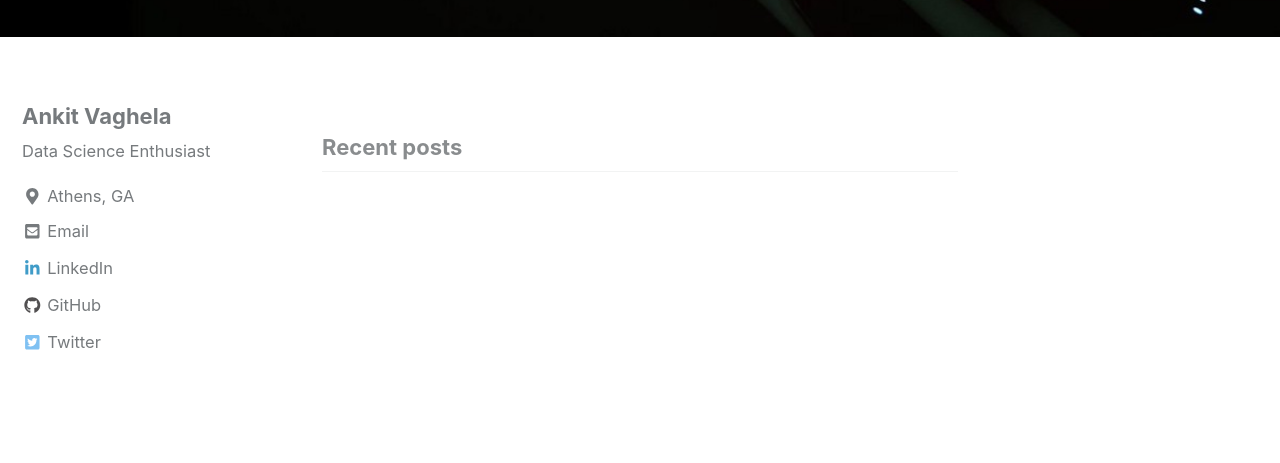
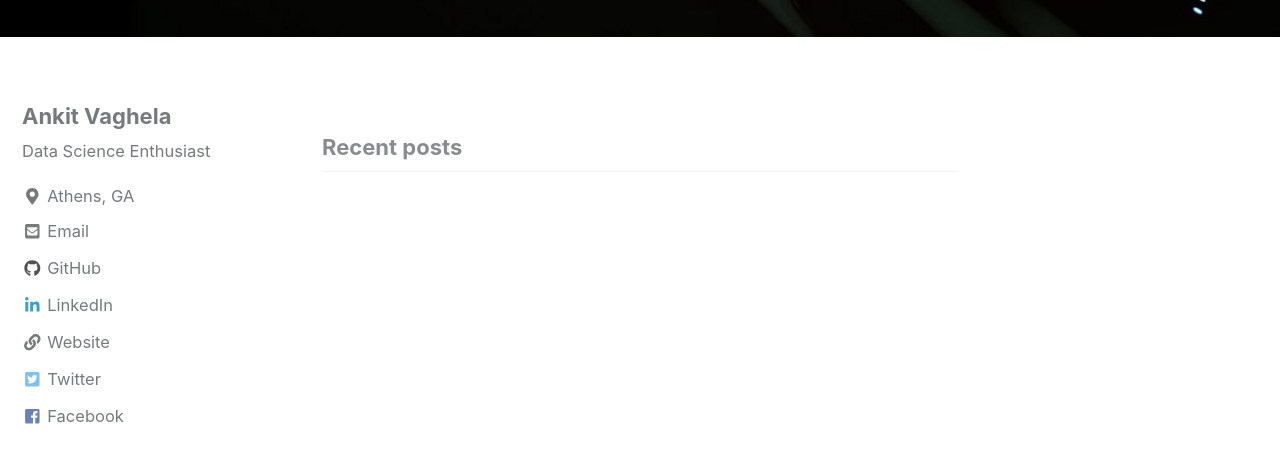
Before and after one commit to ankit-vaghela30/ankit-vaghela30.github.io, a Jekyll site: the page built from index.html, in a window 1280 px wide and 900 px high, scrolled down 771 px. Shown: the top 463 px of the window. Built offline with Jekyll 4.4.1, drawn with Linux system fonts in a browser that asks for light colours; cached includes are drawn as plain includes; the list of posts is cut into pages by our own code; some of the changed lines change nothing that is shown.

Commit message:
config change

```diff
--- a/_config.yml
+++ b/_config.yml
@@ -115,21 +115,21 @@ author:
     - label: "Email"
       icon: "fas fa-fw fa-envelope-square"
       url: mailto:ankit.vaghela30@gmail.com
+    - label: "GitHub"
+      icon: "fab fa-fw fa-github"
+      url: "https://github.com/ankit-vaghela30"
     - label: "LinkedIn"
       icon: "fab fa-fw fa-linkedin-in"
       url: "https://www.linkedin.com/in/ankit-vaghela/"
-    - label: "GitHub"
-      icon: "fab fa-fw fa-github"
-      url: "https://github.com/ankit-vaghela30"
-    #- label: "Website"
-     # icon: "fas fa-fw fa-link"
-      #url: "https://ankit-vaghela30.github.io"
+    - label: "Website"
+      icon: "fas fa-fw fa-link"
+      url: "https://ankit-vaghela30.github.io"
     - label: "Twitter"
       icon: "fab fa-fw fa-twitter-square"
       url: "https://twitter.com/AnkitVaghela30"
-    #- label: "Facebook"
-     # icon: "fab fa-fw fa-facebook-square"
-      #url: "https://www.facebook.com/ankit.vaghela.94"
+    - label: "Facebook"
+      icon: "fab fa-fw fa-facebook-square"
+      url: "https://www.facebook.com/ankit.vaghela.94"
 
 # Site Footer
 footer:
```
